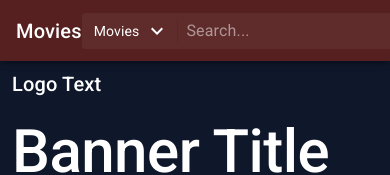
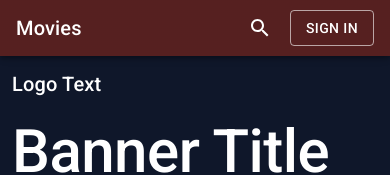
Before and after one commit to joelai1234/movie-frontend, a React (Vite) app: page /components in a window 390 px wide. Shown: the top 175 px of the page. Built offline with nearby package versions, Linux system fonts and the light colour scheme.

Commit message:
feat: modify header

```diff
--- a/src/components/Header/index.tsx
+++ b/src/components/Header/index.tsx
@@ -3,6 +3,8 @@ import {
   Button,
   IconButton,
   InputBase,
+  ListItemIcon,
+  ListItemText,
   Menu,
   MenuItem,
   Modal,
@@ -19,12 +21,16 @@ import useAuth from "../../services/auth/hooks/useAuth";
 import CustomSelect from "../CustomSelect";
 import { searchTypeOptions } from "../../data/movies";
 import CloseIcon from "@mui/icons-material/Close";
+import PermIdentityIcon from "@mui/icons-material/PermIdentity";
+import LogoutIcon from "@mui/icons-material/Logout";
+import { useAuthStore } from "../../services/auth/store/useAuthStroe";
 
 export default function Header() {
   const [searchParams] = useSearchParams();
   const search = searchParams.get("search");
   const { pathname } = useLocation();
   const { isAuthenticated, signOut, signIn } = useAuth();
+  const {userData} = useAuthStore();
   const navigate = useNavigate();
   const [isTransparent, setIsTransparent] = useState(true);
   const [anchorEl, setAnchorEl] = useState<null | HTMLElement>(null);
@@ -102,14 +108,14 @@ export default function Header() {
             Movies
           </Typography>
           <Paper
-            className="mx-auto h-9 bg-transparent shadow-none transition hover:bg-white/10"
+            className="mx-auto hidden h-9 bg-transparent shadow-none transition hover:bg-white/10 sm:flex"
             sx={{
               p: "2px 4px",
               display: "flex",
               alignItems: "center",
             }}
           >
-            <div className="">
+            <div>
               <CustomSelect
                 data={searchTypeOptions.map((data) => ({
                   label: data.name,
@@ -150,10 +156,18 @@ export default function Header() {
               <SearchIcon />
             </IconButton>
           </Paper>
+          <IconButton
+            className="ml-auto mr-2 sm:hidden"
+            type="button"
+            sx={{ p: "10px" }}
+            aria-label="search"
+            onClick={handleSearch}
+          >
+            <SearchIcon />
+          </IconButton>
           {!isAuthenticated && (
-            <div className="space-x-2">
+            <div className="ml-0 space-x-2 sm:ml-auto">
               <div>
-                {/* <Link to="/auth/sign-in"> */}
                 <Button
                   className="border-white/60 text-white hover:border-white"
                   variant="outlined"
@@ -161,7 +175,6 @@ export default function Header() {
                 >
                   Sign In
                 </Button>
-                {/* </Link> */}
                 <Modal
                   open={openSignInModal}
                   onClose={() => setOpenSignInModal(false)}
@@ -235,15 +248,6 @@ export default function Header() {
                   </div>
                 </Modal>
               </div>
-
-              {/* <Link to="/auth/sign-up">
-                <Button
-                  className="border-white/60 text-white hover:border-white"
-                  variant="outlined"
-                >
-                  Sign Up
-                </Button>
-              </Link> */}
             </div>
           )}
           {isAuthenticated && (
@@ -259,7 +263,9 @@ export default function Header() {
                 <AccountCircle />
               </IconButton>
               <Menu
-                id="menu-appbar"
+                classes={{
+                  paper: "bg-[#010305] border border-[#4b5563] rounded-md",
+                }}
                 anchorEl={anchorEl}
                 anchorOrigin={{
                   vertical: "top",
@@ -270,11 +276,34 @@ export default function Header() {
                   vertical: "top",
                   horizontal: "right",
                 }}
+                disablePortal
                 open={Boolean(anchorEl)}
                 onClose={handleClose}
               >
-                <MenuItem onClick={handleProfile}>Settings</MenuItem>
-                <MenuItem onClick={handleLogout}>Logout</MenuItem>
+                <div className="flex h-[140px] w-[240px] flex-col items-center justify-center">
+                  <AccountCircle className="size-[52px]" />
+                  <div className="mt-2 text-center space-y-1">
+                    <p className="my-0 text-sm font-semibold text-white">
+                      {userData?.name}
+                    </p>
+                    <p className="my-0 text-sm text-[#626262]">
+                      {userData?.email}
+                    </p>
+                  </div>
+                </div>
+                <div className="h-px w-full bg-[#626262]"></div>
+                <MenuItem onClick={handleProfile}>
+                  <ListItemIcon>
+                    <PermIdentityIcon fontSize="small" />
+                  </ListItemIcon>
+                  <ListItemText>Profile</ListItemText>
+                </MenuItem>
+                <MenuItem onClick={handleLogout}>
+                  <ListItemIcon>
+                    <LogoutIcon fontSize="small" />
+                  </ListItemIcon>
+                  <ListItemText>Logout</ListItemText>
+                </MenuItem>
               </Menu>
             </div>
           )}
--- a/src/services/auth/store/useAuthStroe.ts
+++ b/src/services/auth/store/useAuthStroe.ts
@@ -4,6 +4,7 @@ import { persist } from "zustand/middleware";
 interface UserData {
   id: number;
   name: string;
+  email: string;
 }
 
 interface AuthState {
```
